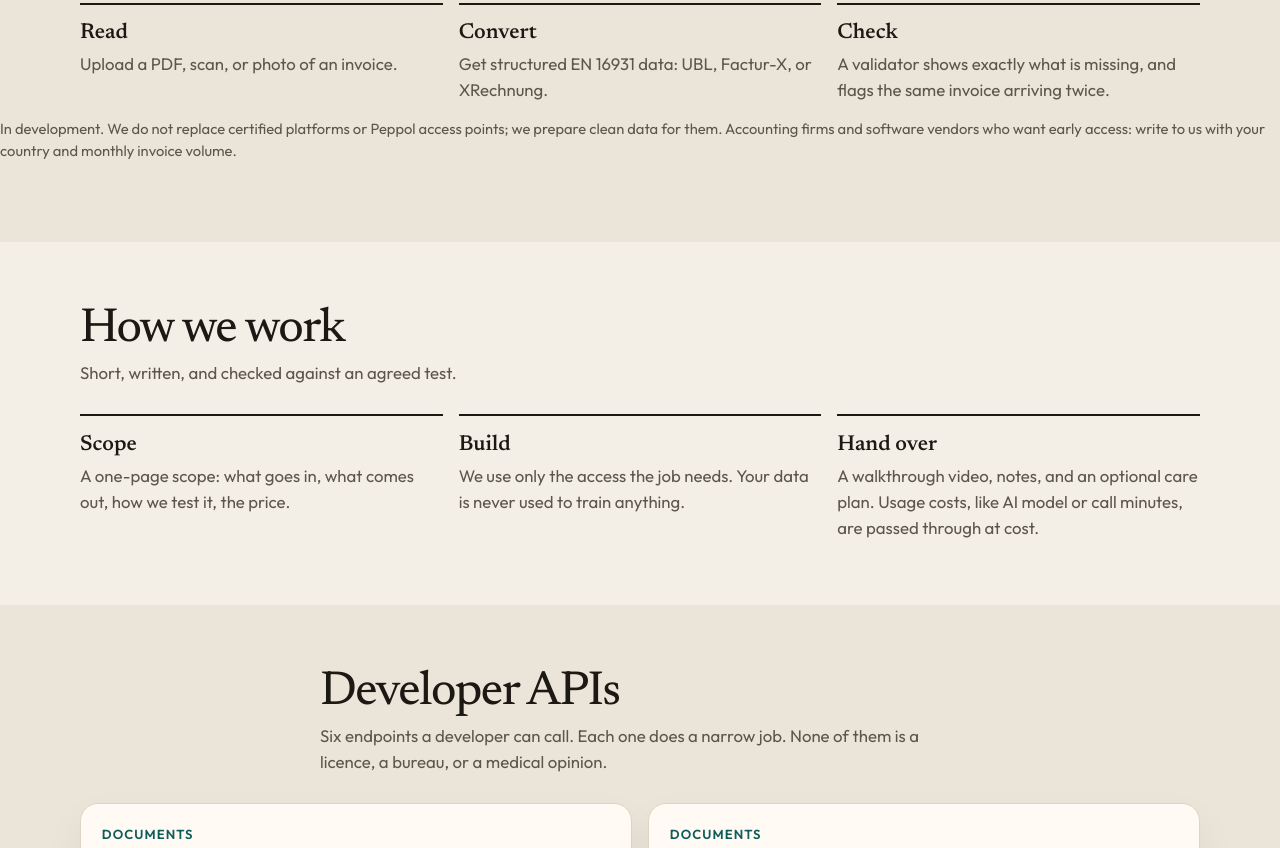
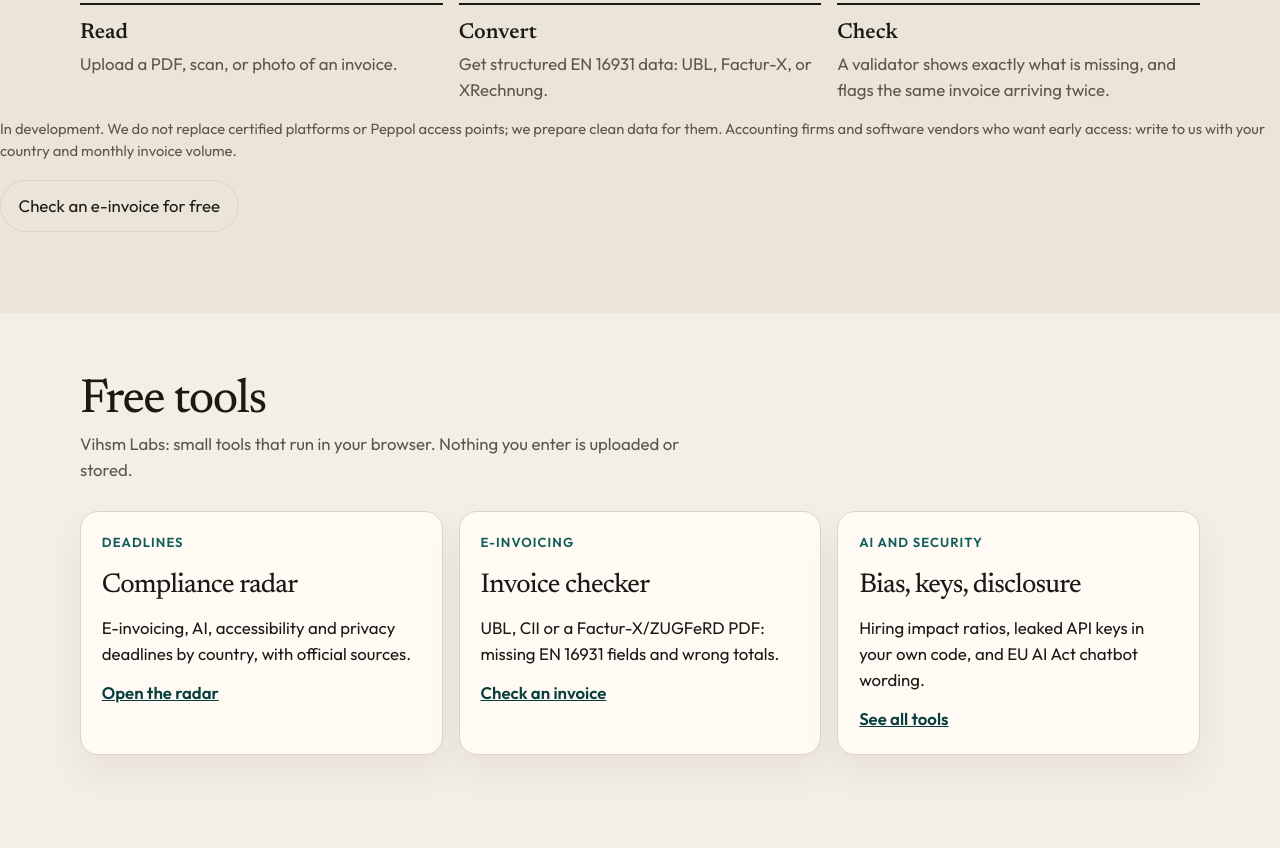
Before and after one commit to salashvijay/portfolio_marketing, a plain HTML site: page index.html in a window 1280 px wide. Shown: the part 1659-2507 px from the top of the page. Drawn offline with Linux system fonts and the light colour scheme.

Commit message:
Add Free tools section and nav link to Vihsm Labs
Co-Authored-By: Claude Opus 5.5 <noreply@anthropic.com>

```diff
--- a/index.html
+++ b/index.html
@@ -28,6 +28,7 @@
       <a href="#services">Services</a>
       <a href="#einvoice">E-invoicing</a>
       <a href="#how">How we work</a>
+      <a href="#tools">Free tools</a>
       <a href="#apis">APIs</a>
       <a href="#contact">Contact</a>
     </nav>
@@ -102,6 +103,19 @@
         <li><strong>Check</strong><span>A validator shows exactly what is missing, and flags the same invoice arriving twice.</span></li>
       </ol>
       <p class="fine">In development. We do not replace certified platforms or Peppol access points; we prepare clean data for them. Accounting firms and software vendors who want early access: write to us with your country and monthly invoice volume.</p>
+      <p><a class="button button-quiet" href="https://labs.vihsmai.com/einvoice.html">Check an e-invoice for free</a></p>
+    </section>
+
+    <section id="tools" class="section">
+      <div class="section-head">
+        <h2>Free tools</h2>
+        <p>Vihsm Labs: small tools that run in your browser. Nothing you enter is uploaded or stored.</p>
+      </div>
+      <div class="grid grid-3">
+        <article class="card"><p class="kicker">Deadlines</p><h3>Compliance radar</h3><p>E-invoicing, AI, accessibility and privacy deadlines by country, with official sources.</p><a href="https://labs.vihsmai.com/deadlines.html">Open the radar</a></article>
+        <article class="card"><p class="kicker">E-invoicing</p><h3>Invoice checker</h3><p>UBL, CII or a Factur-X/ZUGFeRD PDF: missing EN 16931 fields and wrong totals.</p><a href="https://labs.vihsmai.com/einvoice.html">Check an invoice</a></article>
+        <article class="card"><p class="kicker">AI and security</p><h3>Bias, keys, disclosure</h3><p>Hiring impact ratios, leaked API keys in your own code, and EU AI Act chatbot wording.</p><a href="https://labs.vihsmai.com/">See all tools</a></article>
+      </div>
     </section>
 
     <section id="how" class="section">
```
